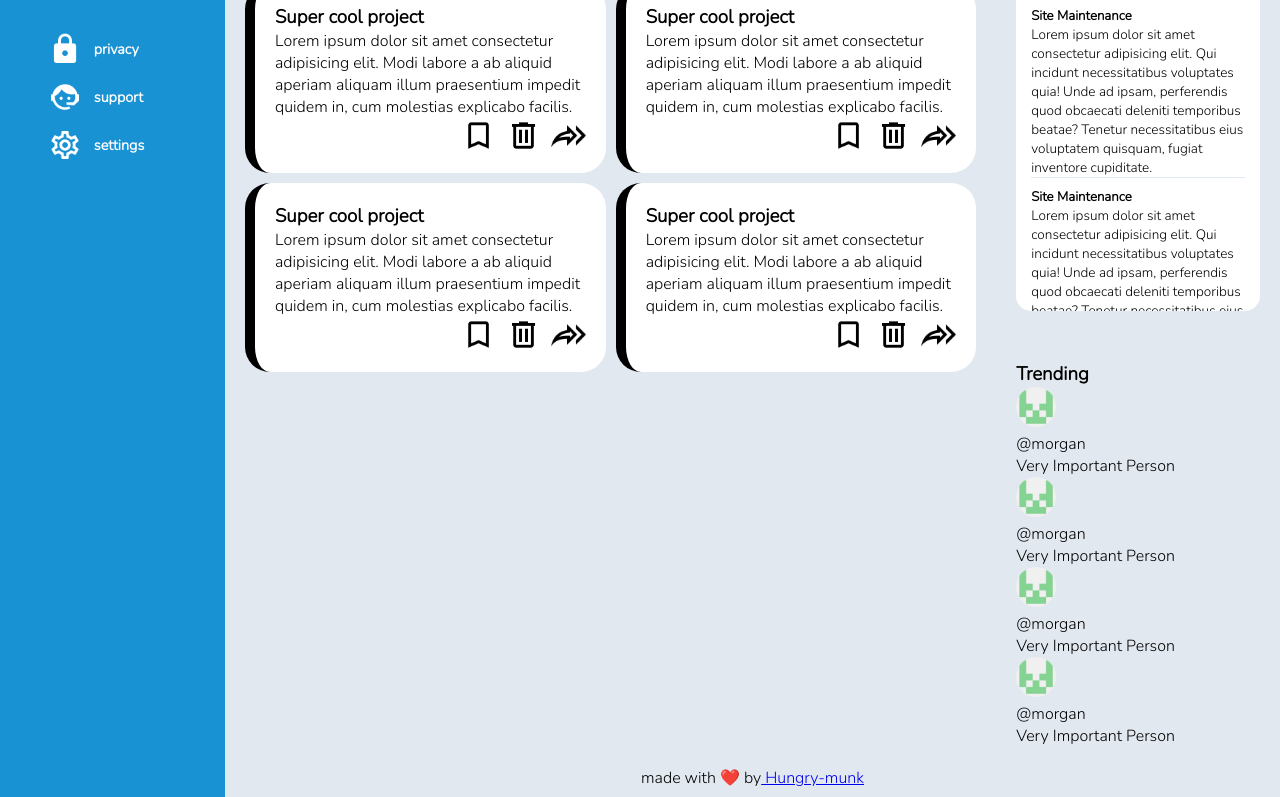
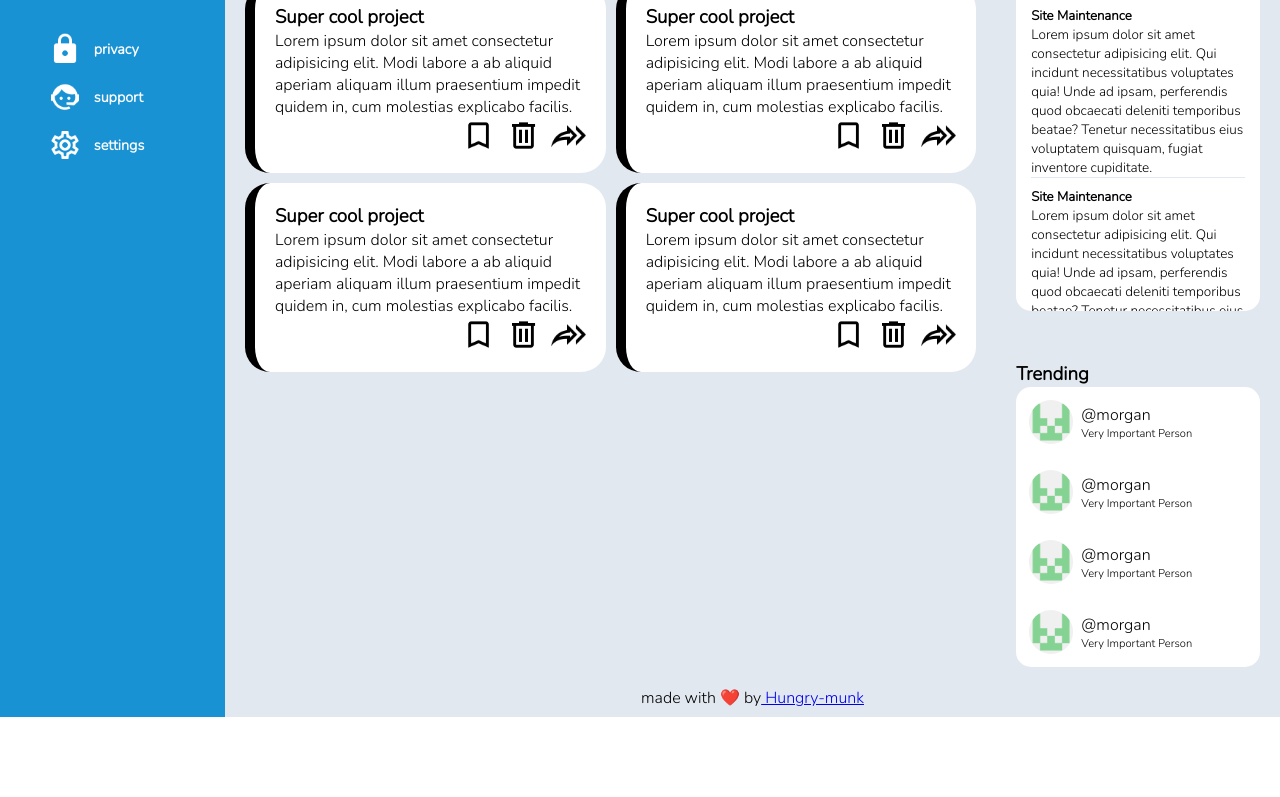
Before and after one commit to Hungry-munk/Admin-dashboard-2, a plain HTML site: page index.html in a window 1280 px wide. Shown: the part 415-1212 px from the top of the page. After the commit the page ends 1132 px from the top, so only its background shows below. Drawn offline with Linux system fonts and the light colour scheme; a web font is replaced by a local one.

Commit message:
trending container complete

```diff
--- a/style.css
+++ b/style.css
@@ -203,11 +203,13 @@ main .projects .project .project-icons {
 main .projects .project img {
     width: 35px;
 }
+/* main content end */
+
+/* side content */
 main .side-content {
     flex: 1;
 }
 
-/* side content */
 div.side-content {
     display: flex;
     flex-direction: column;
@@ -224,7 +226,7 @@ div.side-content .announcements {
     max-height: 500px;
     overflow: hidden visible;
     background-color: var(--white);
-    border-radius: 15px;
+    border-radius: 15px;     background-color: var(--white);
 }
 
 div.side-content .announcement:not(.announcement:last-child) {
@@ -233,9 +235,39 @@ div.side-content .announcement:not(.announcement:last-child) {
 
 div.side-content .announcement .announcement-content{font-size: 0.85rem;}
 
+/* trending */
+div.side-content .trending {
+    padding: 15px;
+    display: flex;
+    flex-direction: column;
+    gap: 30px;
+    max-height: 400px;
+    background-color: var(--white);
+    border-radius: 15px;
+    overflow: hidden visible;
+}
+
+.trending-person {
+    display: flex;
+    align-items: center;
+    gap: 10px;
+}
+
+.trending-person img {
+    align-self: flex-start;
+    transform: scale(1.1);
+}
+
+.trending-person-bio {
+    font-size: 0.7rem;
+}
 
 
-/* main content end */
+/* trending end */
+
+/* side content end */
+
+
 
 ul {
     list-style-type: none;
```
